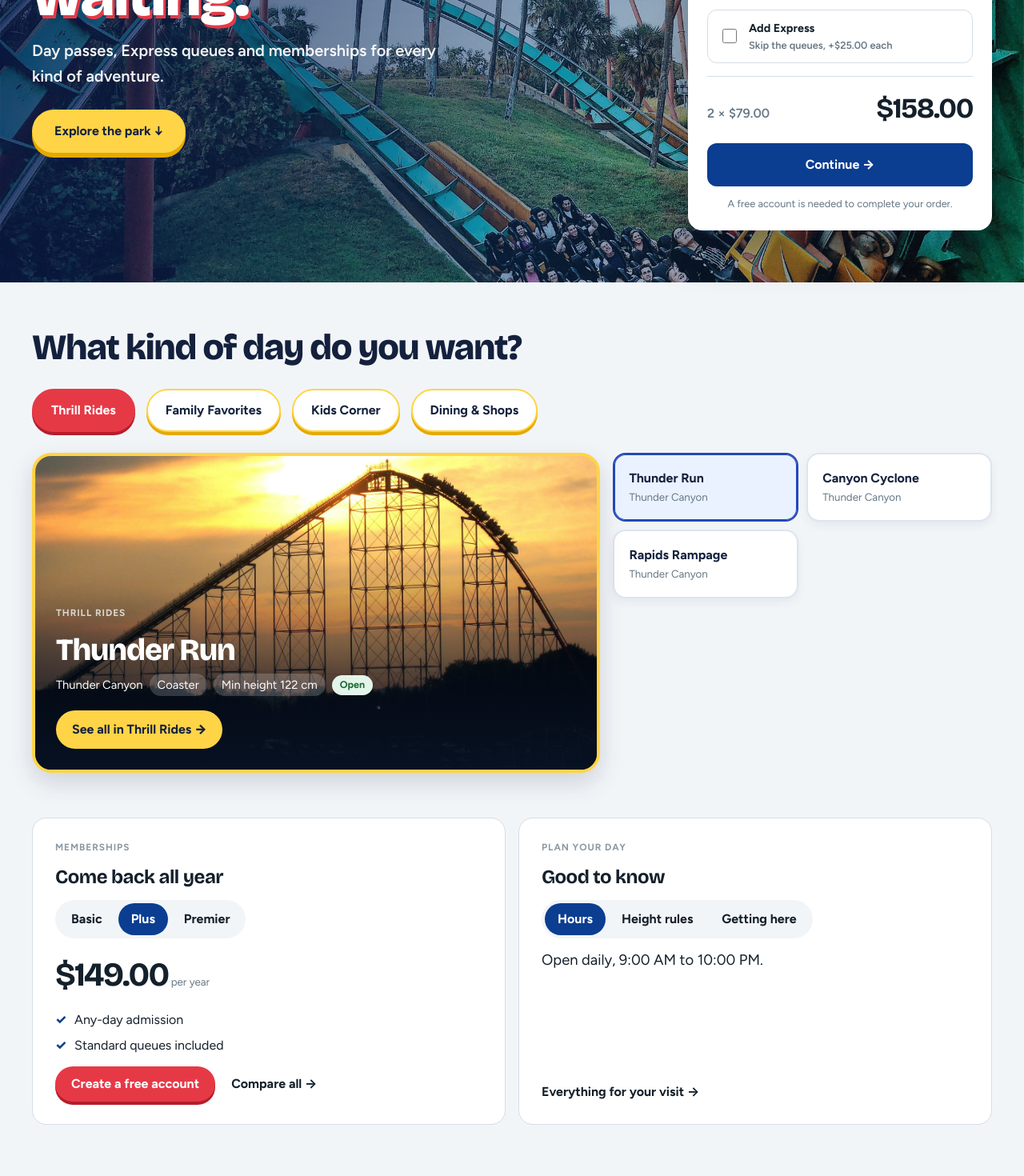
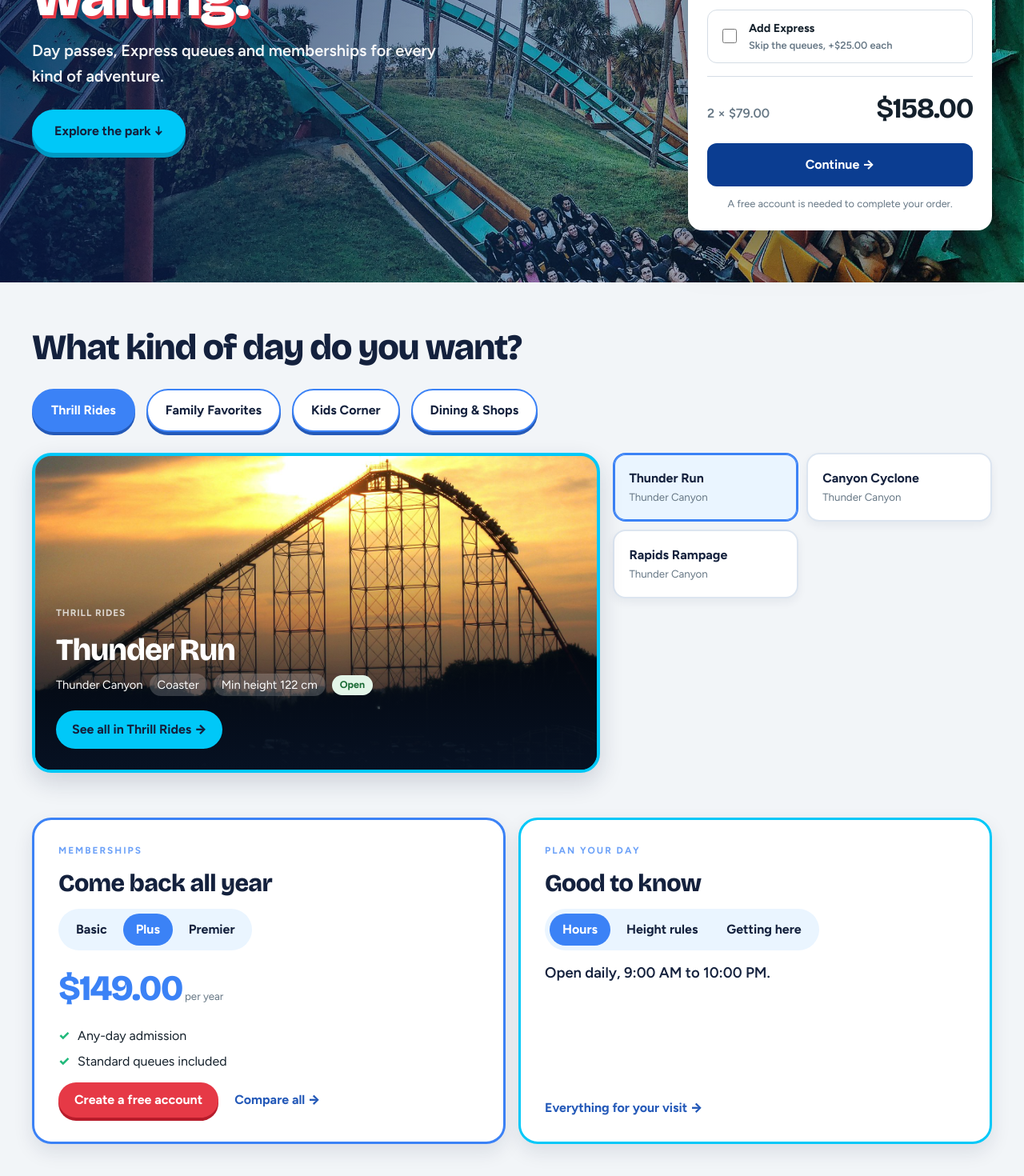
Before and after one commit to AlejandroJM0428/COSC-3380---Theme-Park-Project, a React (Vite) app in the folder client/: page / in a window 1280 px wide. Shown: the part 360-1830 px from the top of the page at 80% size. Built offline with nearby package versions, Linux system fonts and the light colour scheme.

Commit message:
Enhance Thunder Valley electric blue theme

```diff
--- a/client/src/public.css
+++ b/client/src/public.css
@@ -285,21 +285,21 @@
 
 .pub .pub-hero-link {
   display: inline-block;
-  background: #ffd447;
-  color: #14213d;
+  background: #00C8F8;
+  color: #14213D;
   padding: 15px 28px;
   border: none;
   border-radius: 50px;
   font-size: 1rem;
   font-weight: 900;
   text-decoration: none;
-  box-shadow: 0 6px 0 #e5a900;
+  box-shadow: 0 6px 0 #009AC4;
   transition: transform 0.2s, box-shadow 0.2s;
 }
 
 .pub .pub-hero-link:hover {
   transform: translateY(-3px);
-  box-shadow: 0 9px 0 #e5a900;
+  box-shadow: 0 9px 0 #009AC4;
 }
 
 @media (max-width: 560px) {
@@ -314,65 +314,9 @@
 }
 
 
-/* THUNDER VALLEY - Sunshine Yellow Navigation */
-
-.pub-header {
-  background: #FFD447;
-  border-bottom: 3px solid #E5A900;
-  box-shadow: 0 4px 15px rgba(0, 0, 0, 0.12);
-}
-
-.pub-wordmark {
-  color: #14213D;
-  font-weight: 900;
-}
-
-.pub-nav a {
-  color: #14213D;
-  font-weight: 800;
-  transition: color 0.2s, border-color 0.2s;
-}
-
-.pub-nav a:hover,
-.pub-nav a.active {
-  color: #E63946;
-  border-bottom-color: #E63946;
-}
-
-.pub-signin {
-  color: #14213D;
-}
-
-.pub .pub-buy {
-  background: #E63946;
-  color: #FFFFFF;
-  font-weight: 900;
-  box-shadow: 0 4px 0 #B71C2B;
-  transition: transform 0.2s, box-shadow 0.2s;
-}
-
-.pub .pub-buy:hover {
-  transform: translateY(-2px);
-  box-shadow: 0 6px 0 #B71C2B;
-}
-
-.pub a.pub-buy {
-  color: #FFFFFF;
-}
-
-@media (max-width: 900px) {
-  .pub-nav {
-    background: #FFD447;
-  }
-
-  .pub-menu-button {
-    color: #14213D;
-    border-color: #14213D;
-  }
-}
 
 
-/* THUNDER VALLEY - Colorful Rides Explorer */
+/* THUNDER VALLEY - Electric Blue Rides Explorer */
 
 #explore .pub-h2 {
   font-size: clamp(2rem, 4vw, 2.8rem);
@@ -390,24 +334,24 @@
 #explore .pub-pill {
   background: #FFFFFF;
   color: #14213D;
-  border: 2px solid #FFD447;
+  border: 2px solid #3B82F6;
   border-radius: 50px;
   padding: 13px 22px;
   font-weight: 900;
-  box-shadow: 0 4px 0 #E5A900;
+  box-shadow: 0 4px 0 #2459B8;
   transition: transform 0.2s, background 0.2s;
 }
 
 #explore .pub-pill:hover {
-  background: #FFF2B3;
+  background: #EAF5FF;
   transform: translateY(-3px);
 }
 
 #explore .pub-pill[aria-pressed="true"] {
-  background: #E63946;
+  background: #3B82F6;
   color: #FFFFFF;
-  border-color: #E63946;
-  box-shadow: 0 4px 0 #B71C2B;
+  border-color: #3B82F6;
+  box-shadow: 0 4px 0 #2459B8;
 }
 
 /* Large featured attraction image */
@@ -415,7 +359,7 @@
   border-radius: 24px;
   min-height: 400px;
   box-shadow: 0 12px 30px rgba(20, 33, 61, 0.16);
-  border: 4px solid #FFD447;
+  border: 4px solid #00C8F8;
 }
 
 #explore .pub-feature-body h3 {
@@ -425,7 +369,7 @@
 
 #explore .pub-feature-link {
   display: inline-block;
-  background: #FFD447;
+  background: #00C8F8;
   color: #14213D;
   padding: 12px 20px;
   border-radius: 50px;
@@ -447,13 +391,13 @@
 
 #explore .pub-chip:hover {
   transform: translateY(-4px);
-  border-color: #2448B8;
+  border-color: #3B82F6;
 }
 
 #explore .pub-chip[aria-pressed="true"] {
-  background: #EAF2FF;
-  border-color: #2448B8;
-  box-shadow: inset 0 0 0 1px #2448B8;
+  background: #EAF5FF;
+  border-color: #3B82F6;
+  box-shadow: inset 0 0 0 1px #3B82F6;
 }
 
 #explore .pub-chip strong {
@@ -471,3 +415,284 @@
     transition: none;
   }
 }
+
+
+
+
+/* THUNDER VALLEY - Electric Blue Membership Panel */
+
+.pub-duo > .pub-panel:first-child {
+  background: #FFFFFF;
+  border: 3px solid #3B82F6;
+  border-radius: 24px;
+  padding: 30px;
+  box-shadow: 0 10px 25px rgba(20, 33, 61, 0.10);
+}
+
+.pub-duo > .pub-panel:first-child .pub-eyebrow {
+  color: #3B82F6;
+  font-weight: 900;
+  letter-spacing: 2px;
+}
+
+.pub-duo > .pub-panel:first-child .pub-panel-title {
+  color: #14213D;
+  font-size: 1.9rem;
+  font-weight: 900;
+}
+
+.pub-duo > .pub-panel:first-child .pub-segment {
+  background: #EAF5FF;
+  border-radius: 50px;
+  padding: 6px;
+}
+
+.pub-duo > .pub-panel:first-child .pub-segment button {
+  color: #14213D;
+  font-weight: 800;
+  transition: background 0.2s, color 0.2s;
+}
+
+.pub-duo > .pub-panel:first-child .pub-segment button[aria-pressed="true"] {
+  background: #3B82F6;
+  color: #FFFFFF;
+}
+
+.pub-duo > .pub-panel:first-child .pub-panel-price strong {
+  color: #3B82F6;
+  font-size: 2.8rem;
+  font-weight: 900;
+}
+
+.pub-duo > .pub-panel:first-child .pub-checks li::before {
+  color: #20B97B;
+}
+
+.pub-duo > .pub-panel:first-child .pub-link {
+  color: #2459B8;
+  font-weight: 900;
+}
+
+@media (max-width: 560px) {
+  .pub-duo > .pub-panel:first-child {
+    padding: 22px;
+  }
+}
+
+
+
+
+/* THUNDER VALLEY - Electric Blue Plan Your Day Panel */
+
+.pub-duo > .pub-panel:last-child {
+  background: #FFFFFF;
+  border: 3px solid #00C8F8;
+  border-radius: 24px;
+  padding: 30px;
+  box-shadow: 0 10px 25px rgba(20, 33, 61, 0.10);
+}
+
+.pub-duo > .pub-panel:last-child .pub-eyebrow {
+  color: #3B82F6;
+  font-weight: 900;
+  letter-spacing: 2px;
+}
+
+.pub-duo > .pub-panel:last-child .pub-panel-title {
+  color: #14213D;
+  font-size: 1.9rem;
+  font-weight: 900;
+}
+
+.pub-duo > .pub-panel:last-child .pub-segment {
+  background: #EAF5FF;
+  border-radius: 50px;
+  padding: 6px;
+}
+
+.pub-duo > .pub-panel:last-child .pub-segment button {
+  color: #14213D;
+  font-weight: 800;
+  transition: background 0.2s, color 0.2s;
+}
+
+.pub-duo > .pub-panel:last-child .pub-segment button[aria-pressed="true"] {
+  background: #3B82F6;
+  color: #FFFFFF;
+}
+
+.pub-duo > .pub-panel:last-child .pub-panel-answer {
+  color: #14213D;
+  font-size: 1.15rem;
+  font-weight: 600;
+  line-height: 1.6;
+}
+
+.pub-duo > .pub-panel:last-child .pub-link {
+  color: #2459B8;
+  font-weight: 900;
+  text-decoration: none;
+}
+
+.pub-duo > .pub-panel:last-child .pub-link:hover {
+  color: #E63946;
+  text-decoration: underline;
+}
+
+@media (max-width: 560px) {
+  .pub-duo > .pub-panel:last-child {
+    padding: 22px;
+  }
+}
+
+
+
+/* THUNDER VALLEY - Bright Blue Navigation */
+
+.pub-header {
+  background: #3B82F6;
+  border-bottom: 3px solid #00C8F8;
+  box-shadow: 0 4px 15px rgba(20, 33, 61, 0.18);
+}
+
+.pub-wordmark,
+.pub-nav a,
+.pub-signin {
+  color: #FFFFFF;
+}
+
+.pub-nav a:hover,
+.pub-nav a.active {
+  color: #14213D;
+  border-bottom-color: #00C8F8;
+}
+
+.pub .pub-buy {
+  background: #E63946;
+  color: #FFFFFF;
+  box-shadow: 0 4px 0 #B71C2B;
+}
+
+.pub a.pub-buy {
+  color: #FFFFFF;
+}
+
+@media (max-width: 900px) {
+  .pub-nav {
+    background: #3B82F6;
+  }
+
+  .pub-menu-button {
+    color: #FFFFFF;
+    border-color: #FFFFFF;
+  }
+}
+
+
+/* THUNDER VALLEY - Electric Blue Hero Button */
+
+.pub .pub-hero-link {
+  background: #00C8F8;
+  color: #14213D;
+  border: none;
+  box-shadow: 0 6px 0 #009AC4;
+}
+
+.pub .pub-hero-link:hover {
+  background: #48DDFF;
+  box-shadow: 0 9px 0 #009AC4;
+}
+
+
+/* THUNDER VALLEY - Electric Blue Rides Section */
+
+#explore .pub-pill {
+  border-color: #3B82F6;
+  box-shadow: 0 4px 0 #2459B8;
+}
+
+#explore .pub-pill:hover {
+  background: #EAF5FF;
+}
+
+#explore .pub-pill[aria-pressed="true"] {
+  background: #3B82F6;
+  color: #FFFFFF;
+  border-color: #3B82F6;
+  box-shadow: 0 4px 0 #2459B8;
+}
+
+#explore .pub-feature {
+  border-color: #00C8F8;
+}
+
+#explore .pub-feature-link {
+  background: #00C8F8;
+  color: #14213D;
+}
+
+#explore .pub-chip:hover,
+#explore .pub-chip[aria-pressed="true"] {
+  border-color: #3B82F6;
+}
+
+#explore .pub-chip[aria-pressed="true"] {
+  background: #EAF5FF;
+  box-shadow: inset 0 0 0 1px #3B82F6;
+}
+
+
+/* THUNDER VALLEY - Electric Blue Memberships */
+
+.pub-duo > .pub-panel:first-child {
+  border-color: #3B82F6;
+}
+
+.pub-duo > .pub-panel:first-child .pub-eyebrow {
+  color: #3B82F6;
+}
+
+.pub-duo > .pub-panel:first-child .pub-segment {
+  background: #EAF5FF;
+}
+
+.pub-duo > .pub-panel:first-child .pub-segment button[aria-pressed="true"] {
+  background: #3B82F6;
+  color: #FFFFFF;
+}
+
+.pub-duo > .pub-panel:first-child .pub-panel-price strong {
+  color: #3B82F6;
+}
+
+.pub-duo > .pub-panel:first-child .pub-link {
+  color: #2459B8;
+}
+
+
+/* THUNDER VALLEY - Electric Blue Plan Your Day */
+
+.pub-duo > .pub-panel:last-child {
+  border-color: #00C8F8;
+}
+
+.pub-duo > .pub-panel:last-child .pub-eyebrow {
+  color: #3B82F6;
+}
+
+.pub-duo > .pub-panel:last-child .pub-segment {
+  background: #EAF5FF;
+}
+
+.pub-duo > .pub-panel:last-child .pub-segment button[aria-pressed="true"] {
+  background: #3B82F6;
+  color: #FFFFFF;
+}
+
+.pub-duo > .pub-panel:last-child .pub-link {
+  color: #2459B8;
+}
+
+.pub-duo > .pub-panel:last-child .pub-link:hover {
+  color: #E63946;
+}
```
